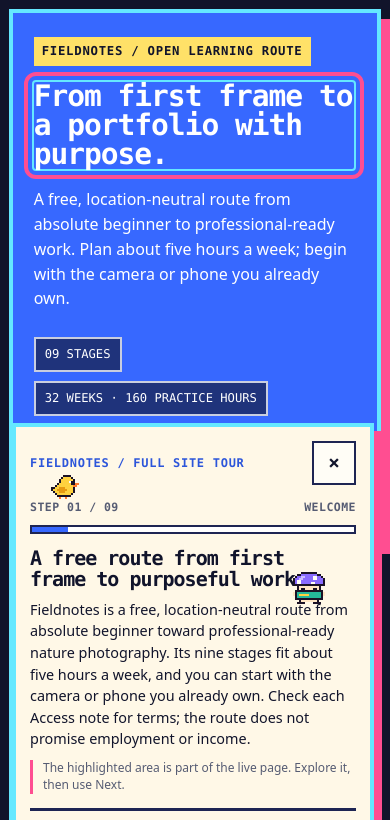
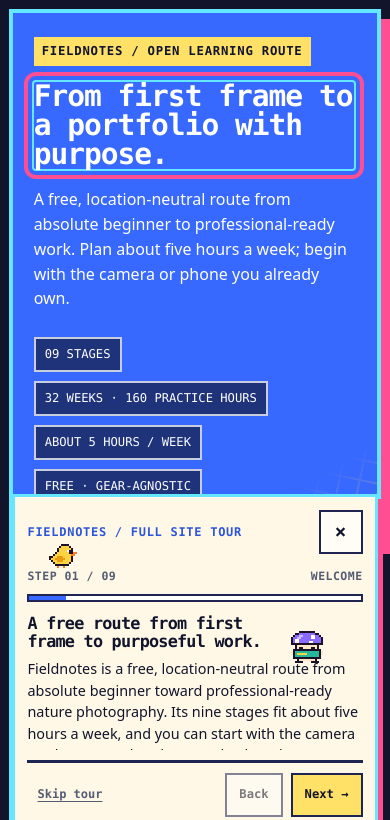
Before and after one commit to MikkoWuyin-dev/Field-Notes_Nature-Photography, a website: page index.html in a window 390 px wide. Both pictures are taken after a click on the button "Take the full-site tour →". Shown: the top 820 px of the page. Drawn offline with Linux system fonts and the light colour scheme.

Commit message:
Stop the tour panel covering the section it is explaining
The panel docks to an edge and the section it introduces was scrolled to the
centre of the screen, with nothing checking whether the two collided. On a
390x844 phone the centre is y=422 and a 48%-tall bottom-docked panel starts at
y=423, so the panel covered almost the entire section. Five of the nine steps
dock at the top and had the same problem mirrored. The panel also scrolled as a
single block, so Next sat below the panel's own fold on a short screen.

- the panel is now a three-zone column: .tour-head and .tour-controls are
  flex:none, only .tour-body scrolls, so the buttons cannot leave the view
  - max-height drops from min(48dvh,420px) to min(40dvh,360px), with a vh
    fallback for browsers without dvh
- placeTourTarget() replaces scrollIntoView({block:'center'}): it measures the
  panel and the target, works out the free band, and scrolls by the difference,
  clamped to the document's scroll limits
- the dock side is picked per step on phones (whichever half the section is not
  in) with the other side as a fallback; at >=700px the authored corner stays
- placement re-runs on resize, orientationchange and visualViewport resize
- the panel body scrolls back to the top on every step change
- the frame is slimmer on phones (3px border, 5px shadow, restored at >=700px)
  and the inset is 12px on every side instead of 12/16

The geometry is a pure function in a marked block so the checks can exercise it
without a browser.

Co-authored-by: arena-agent <297053741+arena-agent@users.noreply.github.com>

```diff
--- a/index.html
+++ b/index.html
@@ -124,19 +124,21 @@ main{padding:clamp(13px,3.6vw,52px);border-right:4px solid var(--cyan);border-le
 .tour-invite p:last-child{margin:0;color:var(--muted);font:.88rem/1.45 var(--font-prose)}
 .tour-invite-actions{display:flex;flex-wrap:wrap;justify-content:flex-start;gap:8px}
 .tour-layer{position:fixed;z-index:1200;inset:0;pointer-events:none}
-.tour-panel{position:absolute;z-index:1202;left:12px;right:12px;width:auto;max-height:min(48dvh,420px);overflow:auto;padding:clamp(12px,3.6vw,20px);border:4px solid var(--cyan);background:var(--paper);color:var(--ink);box-shadow:8px 8px 0 var(--pink);pointer-events:auto}
+.tour-panel{position:absolute;z-index:1202;left:12px;right:12px;width:auto;display:flex;flex-direction:column;max-height:min(44vh,380px);max-height:min(40dvh,360px);overflow:hidden;padding:clamp(11px,3.2vw,18px);border:3px solid var(--cyan);background:var(--paper);color:var(--ink);box-shadow:5px 5px 0 var(--pink);pointer-events:auto}
+.tour-head{flex:none}
+.tour-body{display:flex;flex-direction:column;flex:1 1 auto;min-height:0;overflow:auto;overscroll-behavior:contain;-webkit-overflow-scrolling:touch;scrollbar-width:thin}
 .tour-panel-top-left,.tour-panel-top-right{top:12px;bottom:auto}
 .tour-panel-bottom-left,.tour-panel-bottom-right{top:auto;bottom:12px}
-.tour-panel-bottom-left{bottom:16px;left:16px}
-.tour-panel-bottom-right{right:16px;bottom:16px}
+.tour-panel-bottom-left{bottom:12px;left:12px}
+.tour-panel-bottom-right{right:12px;bottom:12px}
 .tour-panel:focus-visible{outline:4px solid var(--blue);outline-offset:4px}
 .tour-top{display:flex;align-items:center;justify-content:space-between;gap:16px;margin-bottom:14px}
 .tour-eyebrow{margin:0;color:var(--blue-ink);font-size:.75rem;font-weight:900;letter-spacing:.06em;text-transform:uppercase}
 .tour-close{display:grid;place-items:center;flex:none;width:44px;height:44px;border:2px solid var(--line);background:var(--cream);color:var(--ink);font:900 1.2rem/1 var(--font-mono)}
 .tour-step-row{display:flex;align-items:center;justify-content:space-between;gap:12px;margin-bottom:8px;color:var(--muted);font-size:.72rem;font-weight:900;letter-spacing:.04em;text-transform:uppercase}
-.tour-progress-track{height:9px;margin-bottom:14px;border:2px solid var(--line);background:#fff}
+.tour-progress-track{flex:none;height:8px;margin-bottom:12px;border:2px solid var(--line);background:#fff}
 .tour-progress-fill{display:block;width:11.11%;height:100%;background:var(--blue);transition:width .18s ease}
-.tour-title{max-width:24ch;margin:0 0 9px;font-size:clamp(1.25rem,2.7vw,1.7rem);line-height:1.05;letter-spacing:-.05em}
+.tour-title{max-width:24ch;margin:0 0 8px;font-size:clamp(1.05rem,2.7vw,1.7rem);line-height:1.08;letter-spacing:-.045em}
 .tour-copy{max-width:62ch;margin:0;color:var(--ink);font:.9rem/1.5 var(--font-prose)}
 .tour-hint{margin:10px 0 0;padding-left:10px;border-left:3px solid var(--pink);color:var(--muted);font:.75rem/1.4 var(--font-prose)}
 .tour-demo{margin-top:14px;padding:12px;border:3px solid var(--line);background:var(--cream)}
@@ -145,7 +147,7 @@ main{padding:clamp(13px,3.6vw,52px);border-right:4px solid var(--cyan);border-le
 .tour-demo-status{margin:9px 0 0;color:var(--muted);font:.72rem/1.4 var(--font-prose)}
 .tour-demo.is-complete{background:var(--status-live-bg)}
 .button:disabled{opacity:.55;cursor:not-allowed}
-.tour-controls{display:flex;align-items:center;justify-content:space-between;flex-wrap:wrap;gap:10px;margin-top:14px;padding-top:12px;border-top:3px solid var(--line)}
+.tour-controls{display:flex;align-items:center;justify-content:space-between;flex-wrap:wrap;flex:none;gap:10px;margin-top:10px;padding-top:10px;border-top:3px solid var(--line)}
 .tour-control-end{display:flex;flex-wrap:wrap;gap:8px}
 .tour-skip{min-height:44px;padding:8px 10px;border:0;background:transparent;color:var(--muted);font:700 .75rem/1.3 var(--font-mono);text-decoration:underline;text-underline-offset:3px}
 .tour-skip:hover{color:var(--blue-ink)}
@@ -285,7 +287,7 @@ main{padding:clamp(13px,3.6vw,52px);border-right:4px solid var(--cyan);border-le
   .filter-set{justify-content:flex-end}
   .tour-invite{grid-template-columns:minmax(0,1fr) auto;gap:18px}
   .tour-invite-actions{justify-content:flex-end}
-  .tour-panel{left:auto;right:auto;width:min(420px,calc(100vw - 32px));max-height:min(56dvh,520px);padding:22px}
+  .tour-panel{left:auto;right:auto;width:min(420px,calc(100vw - 32px));max-height:min(56dvh,520px);padding:20px;border-width:4px;box-shadow:8px 8px 0 var(--pink)}
   .tour-panel-top-left{top:16px;left:16px}
   .tour-panel-top-right{top:16px;right:16px}
   .tour-panel-bottom-left{bottom:16px;left:16px}
@@ -730,15 +732,19 @@ main{padding:clamp(13px,3.6vw,52px);border-right:4px solid var(--cyan);border-le
 </div>
 <div class="tour-layer" id="tour-layer" hidden>
   <section class="tour-panel tour-panel-bottom-right" id="tour-panel" role="dialog" aria-modal="false" aria-labelledby="tour-title" aria-describedby="tour-copy tour-hint" tabindex="-1">
+    <div class="tour-head">
       <div class="tour-top"><p class="tour-eyebrow">FIELDNOTES / FULL SITE TOUR</p><button class="tour-close" id="tour-close" type="button" aria-label="Close tour">×</button></div>
       <div class="tour-step-row"><span id="tour-step-count">STEP 01 / 09</span><span id="tour-step-area">START HERE</span></div>
       <div class="tour-progress-track" id="tour-progress" role="progressbar" aria-label="Tour progress" aria-valuemin="0" aria-valuemax="9" aria-valuenow="1"><span class="tour-progress-fill" id="tour-progress-fill"></span></div>
+    </div>
+    <div class="tour-body" id="tour-body">
       <h2 class="tour-title" id="tour-title" tabindex="-1">Welcome to Fieldnotes.</h2>
       <p class="tour-copy" id="tour-copy">A guided look at each section of the roadmap.</p>
       <p class="tour-hint" id="tour-hint">The highlighted area belongs to the live page. Explore it, then use Next.</p>
       <div class="tour-demo" id="tour-demo" hidden>
         <label class="tour-demo-label" for="tour-demo-check"><input id="tour-demo-check" type="checkbox"><span>Try this tour-only sample checkbox</span></label>
         <p class="tour-demo-status" id="tour-demo-status" role="status" aria-live="polite">Tour-only demo. It does not change your actual roadmap progress.</p>
+      </div>
     </div>
     <p class="tour-announcement" id="tour-announcement" role="status" aria-live="polite"></p>
     <div class="tour-controls"><button class="tour-skip" id="tour-skip" type="button">Skip tour</button><div class="tour-control-end"><button class="button button-secondary" id="tour-back" type="button">Back</button><button class="button button-primary" id="tour-next" type="button">Next →</button></div></div>
@@ -1289,6 +1295,117 @@ function setTourHighlight(target){
   descriptions.add('tour-copy');descriptions.add('tour-hint');target.setAttribute('aria-describedby',Array.from(descriptions).join(' '));
   return target;
 }
+/* @tour-placement:start
+   Pure geometry for the guided tour. The panel is docked to an edge and the
+   section being explained is scrolled into whatever is left over. Keeping this
+   free of DOM calls means it can be checked without a browser. */
+const TOUR_EDGE = 10;
+const TOUR_GAP = 18;
+function tourPlacement(o){
+  const edge = o.edge === undefined ? TOUR_EDGE : o.edge;
+  const gap = o.gap === undefined ? TOUR_GAP : o.gap;
+  const targetTop = o.targetTop, targetHeight = o.targetHeight;
+  const panelTop = o.panelTop, panelHeight = o.panelHeight;
+  const viewportHeight = o.viewportHeight, scrollY = o.scrollY, maxScroll = o.maxScroll;
+  const panelBottom = panelTop + panelHeight;
+  let bandTop, bandBottom;
+  if (o.side === 'top') {
+    bandTop = panelBottom + gap;
+    bandBottom = viewportHeight - edge;
+  } else {
+    bandTop = edge;
+    bandBottom = panelTop - gap;
+  }
+  const bandHeight = Math.max(0, bandBottom - bandTop);
+  let desiredTop;
+  if (targetHeight <= bandHeight) {
+    desiredTop = Math.min(Math.max(targetTop, bandTop), bandBottom - targetHeight);
+  } else {
+    desiredTop = bandTop;
+  }
+  const wanted = desiredTop - targetTop;
+  const minDelta = -Math.min(scrollY, maxScroll);
+  const maxDelta = Math.max(0, maxScroll - scrollY);
+  const delta = Math.min(Math.max(wanted, minDelta), maxDelta);
+  const projectedTop = targetTop + delta;
+  const projectedBottom = projectedTop + targetHeight;
+  const contained = projectedTop >= bandTop - 0.5 && projectedBottom <= bandBottom + 0.5;
+  return {
+    side: o.side, bandTop, bandBottom, bandHeight, desiredTop,
+    delta, wanted, slack: Math.abs(wanted - delta), contained
+  };
+}
+/* @tour-placement:end */
+
+function tourViewportHeight(){
+  const vv = window.visualViewport;
+  return Math.round(vv && vv.height ? vv.height : window.innerHeight);
+}
+function tourMaxScroll(){
+  const doc = document.documentElement;
+  return Math.max(0, doc.scrollHeight - window.innerHeight);
+}
+function dockTourPanel(side, step){
+  const authored = step.dock || 'bottom-right';
+  const corner = authored.slice(-4) === 'left' ? 'left' : 'right';
+  document.getElementById('tour-panel').className = 'tour-panel tour-panel-' + side + '-' + corner;
+}
+function placeTourTarget(target, step){
+  if(!target) return;
+  const panel = document.getElementById('tour-panel');
+  if(!panel) return;
+  const wide = window.matchMedia ? window.matchMedia('(min-width:700px)').matches : true;
+  const root = document.documentElement;
+  const previousBehaviour = root.style.scrollBehavior;
+  root.style.scrollBehavior = 'auto';   /* measure, never animate */
+  const viewportHeight = tourViewportHeight();
+  const maxScroll = tourMaxScroll();
+
+  const measure = (side) => {
+    dockTourPanel(side, step);
+    const panelRect = panel.getBoundingClientRect();
+    const targetRect = target.getBoundingClientRect();
+    return {
+      side,
+      result: tourPlacement({
+        side,
+        targetTop: targetRect.top, targetHeight: targetRect.height,
+        panelTop: panelRect.top, panelHeight: panelRect.height,
+        viewportHeight, scrollY: window.scrollY, maxScroll
+      })
+    };
+  };
+
+  let order;
+  if (wide) {
+    order = [(step.dock || 'bottom').split('-')[0]];
+  } else {
+    /* Put the panel on the side with less content, so the section gets the room.
+       Falling back to the other side covers sections pinned to a page end. */
+    const rect = target.getBoundingClientRect();
+    const absoluteTop = rect.top + window.scrollY;
+    const roomAbove = absoluteTop;
+    const roomBelow = root.scrollHeight - (absoluteTop + rect.height);
+    const first = roomBelow >= roomAbove ? 'bottom' : 'top';
+    order = [first, first === 'bottom' ? 'top' : 'bottom'];
+  }
+
+  let chosen = null;
+  for (const side of order) {
+    const candidate = measure(side);
+    if (!chosen) { chosen = candidate; continue; }
+    const better = (candidate.result.contained && !chosen.result.contained) ||
+      (candidate.result.contained === chosen.result.contained && candidate.result.slack < chosen.result.slack);
+    if (better) chosen = candidate;
+  }
+
+  dockTourPanel(chosen.side, step);
+  if (chosen.result.delta !== 0) {
+    window.scrollTo({ top: window.scrollY + chosen.result.delta, left: 0, behavior: 'instant' });
+  }
+  root.style.scrollBehavior = previousBehaviour;
+}
+
 function prepareTourStep(step){
   if(!step.stage)return;
   const search=document.getElementById('roadmap-search');search.value='';selectFilter('all');
@@ -1301,6 +1418,7 @@ function renderTourStep(){
   document.getElementById('tour-title').textContent=step.title;
   document.getElementById('tour-copy').textContent=step.copy;
   document.getElementById('tour-hint').textContent=step.hint||'The highlighted area is part of the live page. Explore it, then use Next.';
+  document.getElementById('tour-body').scrollTop=0;
   document.getElementById('tour-announcement').textContent=`Step ${tourIndex+1} of ${TOUR_STEPS.length}, ${step.area}: ${step.title}`;
   const progress=(tourIndex+1)/TOUR_STEPS.length*100;
   document.getElementById('tour-progress-fill').style.width=`${progress}%`;
@@ -1313,7 +1431,7 @@ function renderTourStep(){
   const target=setTourHighlight(document.querySelector(step.target));
   document.getElementById('tour-panel').className=`tour-panel tour-panel-${step.dock||'bottom-right'}`;
   if(!document.getElementById('tour-layer').hidden){
-    if(target){target.scrollIntoView({behavior:reducedMotion.matches?'auto':'smooth',block:'center'});target.focus({preventScroll:true});}
+    placeTourTarget(target,step);target.focus({preventScroll:true});
     renderTourPals();
   }
 }
@@ -1358,6 +1476,22 @@ function setupOnboarding(){
       event.preventDefault();finishTour('skipped');
     }
   });
+  /* The panel and the section must be re-measured whenever the visible area
+     changes: rotation, a resized window, or a phone's URL bar sliding away. */
+  let reflowQueued=false;
+  const reflowTour=()=>{
+    if(reflowQueued)return;
+    reflowQueued=true;
+    window.requestAnimationFrame(()=>{
+      reflowQueued=false;
+      if(document.getElementById('tour-layer').hidden)return;
+      const step=TOUR_STEPS[tourIndex];
+      placeTourTarget(document.querySelector(step.target),step);
+    });
+  };
+  window.addEventListener('resize',reflowTour);
+  window.addEventListener('orientationchange',reflowTour);
+  if(window.visualViewport)window.visualViewport.addEventListener('resize',reflowTour);
 }
 function setupReminderControls(){
 
```
Lines whose indentation alone changed are shown as unchanged.
